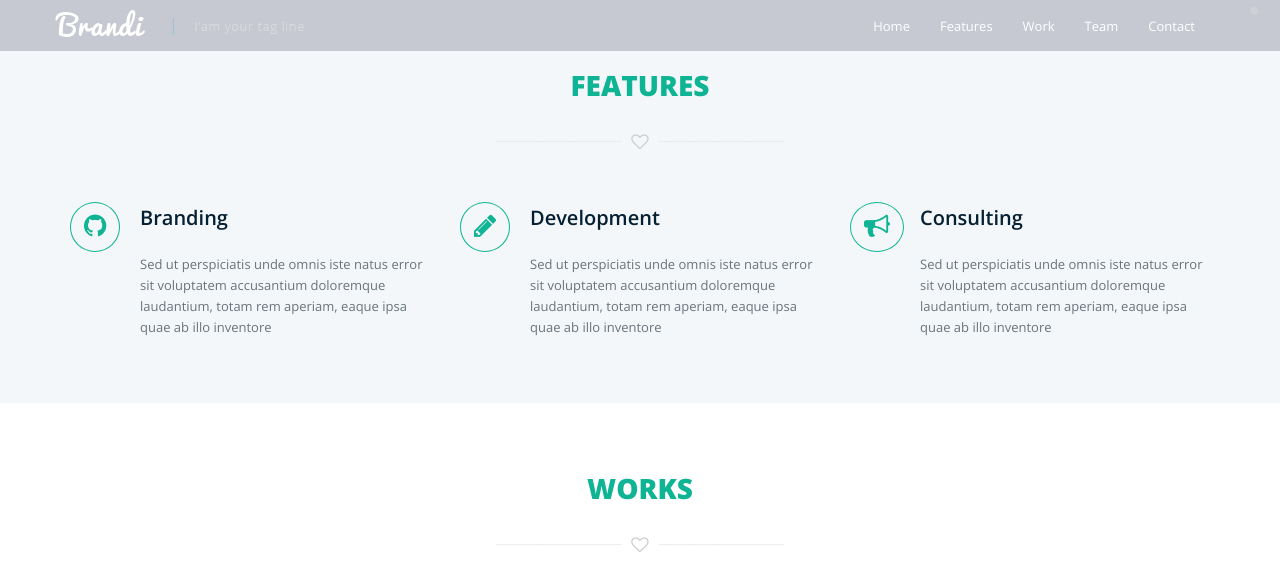
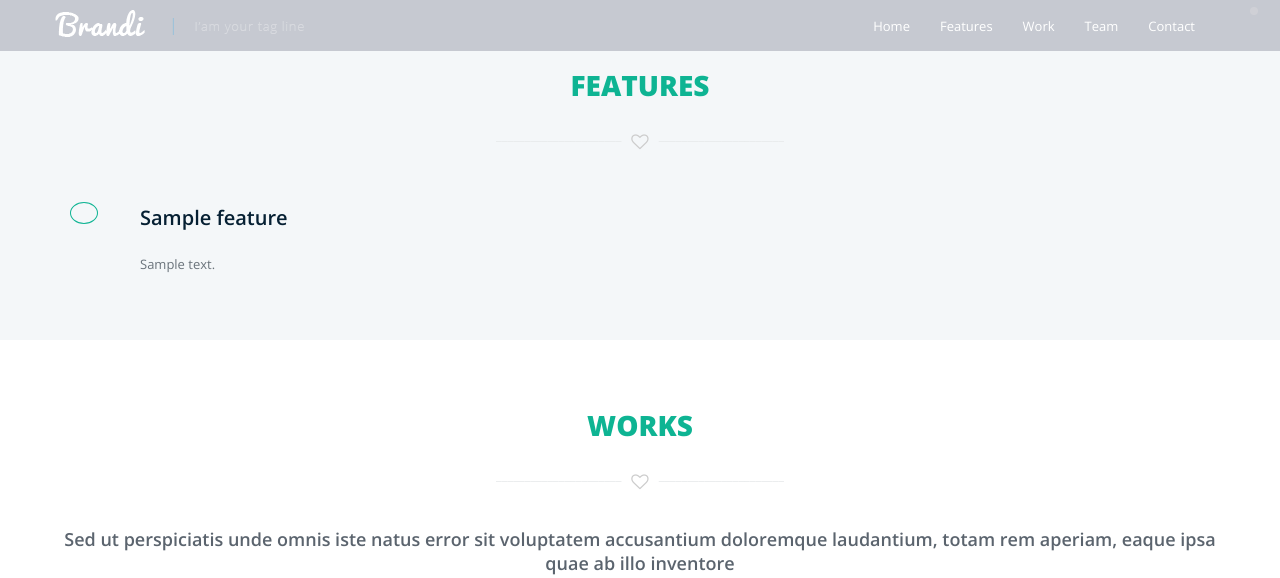
Before and after one commit to Haris123456788/X9_Gaming, a PHP site: page / in a window 1280 px wide. Shown: the top 578 px of the page. Run offline with PHP 8.4, Linux system fonts and the light colour scheme; tables that the repository leaves empty or names only in its code hold one stand-in row (values such as "Sample post"); grey boxes marked "Sample" are stand-in pictures; some libraries are stand-ins or nearby versions.

Commit message:
Features work Done

```diff
--- a/index.php
+++ b/index.php
@@ -142,53 +142,32 @@
                 <div class="devider"><i class="fa fa-heart-o fa-lg"></i></div>
             </div>
 
+            <?php
+            include('db.php');
+            $sql = "SELECT * FROM `features`";
+            $result = $conn->query($sql);
+
+            // Start loop
+            while ($row = $result->fetch_assoc()) {
+            ?>
             <!-- service item -->
             <div class="col-md-4 wow fadeInLeft" data-wow-duration="500ms">
                 <div class="service-item">
                     <div class="service-icon">
-                            <i class="fa fa-github fa-2x"></i>
+                        <i class="<?php echo $row['icon_class']; ?>"></i>
                     </div>
 
                     <div class="service-desc">
-                            <h3>Branding</h3>
-                            <p>Sed ut perspiciatis unde omnis iste natus error sit voluptatem accusantium doloremque
-                                laudantium, totam rem aperiam, eaque ipsa quae ab illo inventore</p>
+                        <h3><?php echo $row['name']; ?></h3>
+                        <p><?php echo $row['description']; ?></p>
                     </div>
                 </div>
             </div>
-                <!-- end service item -->
+            <!-- End service item -->
 
-                <!-- service item -->
-                <div class="col-md-4 wow fadeInUp" data-wow-duration="500ms" data-wow-delay="500ms">
-                    <div class="service-item">
-                        <div class="service-icon">
-                            <i class="fa fa-pencil fa-2x"></i>
-                        </div>
-
-                        <div class="service-desc">
-                            <h3>Development</h3>
-                            <p>Sed ut perspiciatis unde omnis iste natus error sit voluptatem accusantium doloremque
-                                laudantium, totam rem aperiam, eaque ipsa quae ab illo inventore</p>
-                        </div>
-                    </div>
-                </div>
-                <!-- end service item -->
-
-                <!-- service item -->
-                <div class="col-md-4 wow fadeInRight" data-wow-duration="500ms" data-wow-delay="900ms">
-                    <div class="service-item">
-                        <div class="service-icon">
-                            <i class="fa fa-bullhorn fa-2x"></i>
-                        </div>
-
-                        <div class="service-desc">
-                            <h3>Consulting</h3>
-                            <p>Sed ut perspiciatis unde omnis iste natus error sit voluptatem accusantium doloremque
-                                laudantium, totam rem aperiam, eaque ipsa quae ab illo inventore</p>
-                        </div>
-                    </div>
-                </div>
-                <!-- end service item -->
+            <?php
+            } // End of while loop
+            ?>
 
         </div>
     </div>
```
Lines whose indentation alone changed are shown as unchanged.
